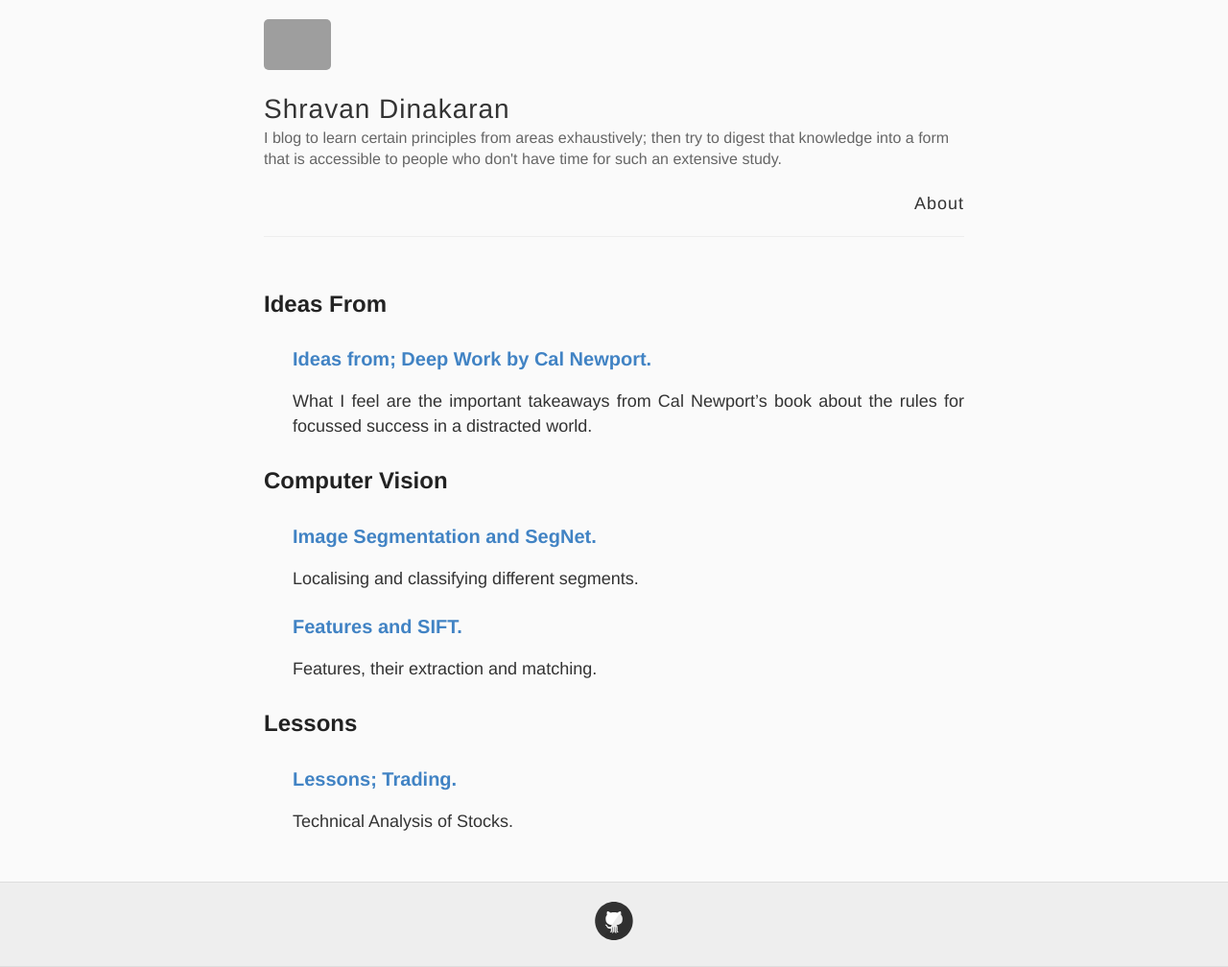
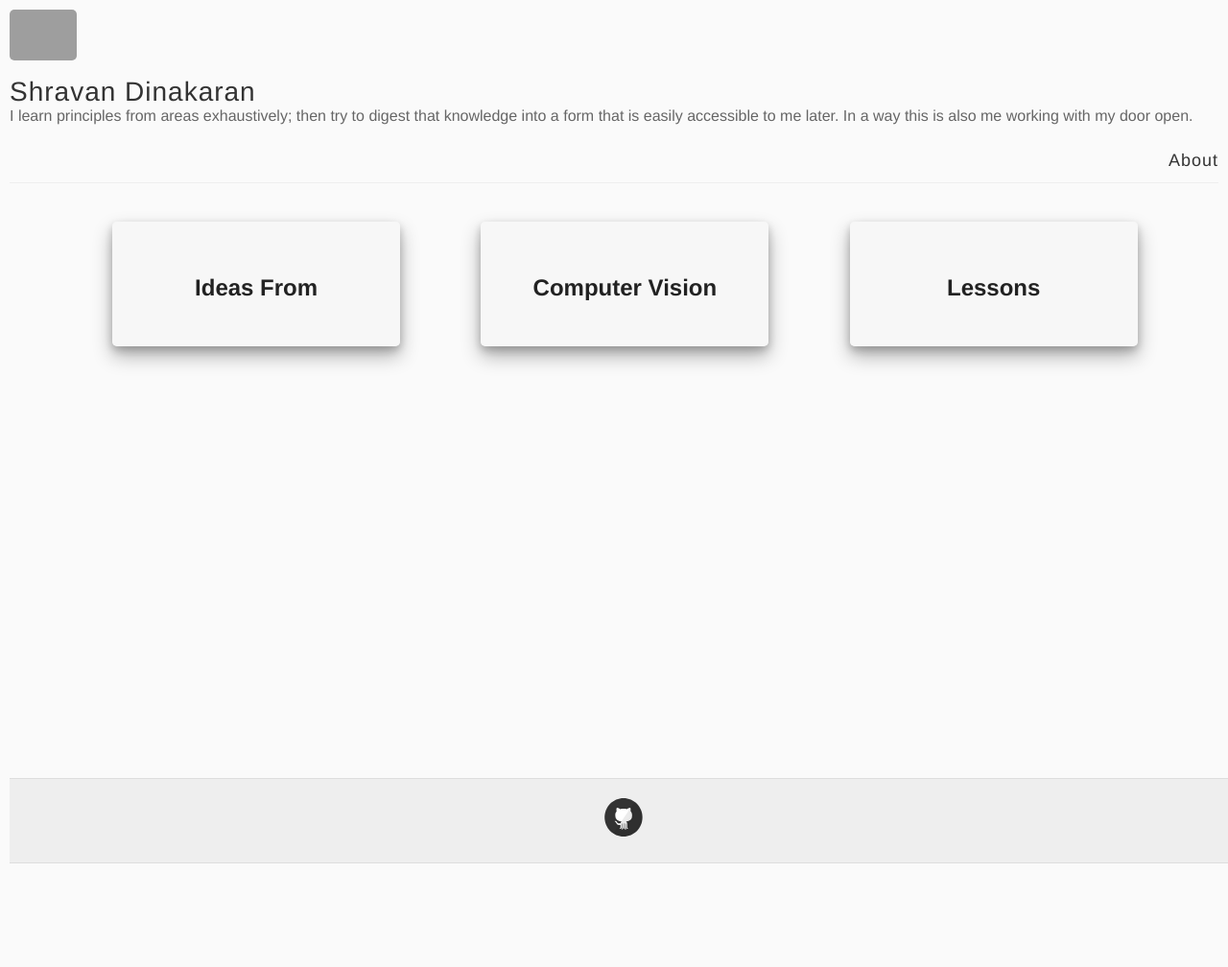
Before and after one commit to shravan-d/shravan-d.github.io, a Jekyll site: the page built from index.html, in a window 1280 px wide. Shown: the whole page at 96% size. Built offline with Jekyll 4.4.1, drawn with Linux system fonts in a browser that asks for light colours; after the commit the page ends 900 px from its top, so only the background shows below that; grey boxes are pictures that could not be loaded.

Commit message:
Changed UI

```diff
--- a/Ideas From/_posts/2021-12-28-deep-work.markdown
+++ b/Ideas From/_posts/2021-12-28-deep-work.markdown
@@ -3,7 +3,7 @@
 title: Ideas from; Deep Work by Cal Newport.
 ---
 
-What I feel are the important takeaways from Cal Newport's book about the rules for focussed success in a distracted world.
+The important takeaways from Cal Newport's book about the rules for focussed success in a distracted world.
 
 > "Waiting for inspiration to strike is a terrible, terrible plan. In fact, perhaps the best piece of advice I can offer to anyone trying to do creative work is to ignore inspiration" - Mason Currey
 
@@ -57,6 +57,7 @@
 Often, in the digital age, distractions occur through the forms of social media. For me, I feel a sense of belonging when I am part of groups and discussion in these applications, and when I'm not I worry if they'll miss me. I use these applications so that I stay in touch with my social circle, and to maybe find new circles or expand my network at best. I've always thought it's a small benefit and it's better than nothing, so why not? However to abandon such a tool is not to miss out on potential small benefits as I fathomed, but instead to get more out of the activities you know could yield large benefits. When picking which of these tools to use, weigh their positives against the negatives. To do so might require you leaving these tools for a period of time, but it is better than using them for the small potential benefits they offer. I was off Instagram, Reddit and Discord for two weeks and nobody expect my close friends noticed, close friends who I am in touch with regardless of my social connectivity.
 
 - *Routines, and Planning*
+
 Arnold Bennet was an author in 19th century England. In one occasion, he wrote about the working class man who doesn't particularly enjoy his 9-5 job (Your's truly). He sneers about how this man thinks of his job as his day, and not the 16 hours that surround it. These other hours are in itself a day within the day where you're free to do what you want to with money from your other day, but I've never thought of it as such. But to do so, you must hone your mind's ability to resist distraction. The distracted mind only seeks temporary entertainment, a release of dopamine without having to think. But what about filling this day within the day with activities that are meaningful, rather than just entertaining.  But to do so, it's crucial to plan ahead exactly what you want to do and when. You don't have to stop watching entertaining youtube videos, but these activities often have a habit of leaking over time. To avoid this leakage, plan your day ahead of time; give yourself time to be entertained but restrict these activites to that time. Mental faculties are capable of continuous hard work. All they need is change and rest in the form of sleep.
 
 The first step towards deep work is to avoid distractions. Small obligations seem harmless in isolation, but the can aggregate to serious damage. As long as I work with frequent distarctions, I might never achieve what I want. Treat shallow with suspicion because it's damage is underestimated and its's importance vastly overestimated. Your time and attention are valuable; choose wisely what you spend it on.
--- a/_config.yml
+++ b/_config.yml
@@ -1,7 +1,9 @@
 name: Shravan Dinakaran
 email:
 description: >- # this means to ignore newlines until "baseurl:"
-  I blog to learn certain principles from areas exhaustively; then try to digest that knowledge into a form that is accessible to people who don't have time for such an extensive study.
+  I learn principles from areas exhaustively; then try to digest that knowledge into a form that is easily accessible
+  to me later. In a way this is also me working with my door open.
+# for people who don't have time for such an extensive study
 baseurl: "" # the subpath of your site, e.g. /blog
 url:
 github_username:
--- a/_layouts/default.html
+++ b/_layouts/default.html
@@ -12,6 +12,7 @@
   </head>
 
   <body>
+
     <div class="wrapper-masthead">
       <div class="container">
         <header class="masthead clearfix">
@@ -32,14 +33,5 @@
     <div id="main" style="text-align: justify;" role="main" class="container">
       {{ content }}
     </div>
-
-    <div class="wrapper-footer">
-      <div class="container">
-        <footer class="footer">
-          {% include svg-icons.html %}
-        </footer>
-      </div>
-    </div>
-
   </body>
 </html>
--- a/index.html
+++ b/index.html
@@ -2,22 +2,73 @@
 layout: default
 ---
 
-<div class="posts">
-  {% for category in site.categories %}
-    <h2>{{ category[0] }}</h3>
-    <ul>
-      {% for post in category[1] %}
-      <article class="post">
-        <div class="card">
-          <div class="post_container">
-            <h3><a href="{{ site.baseurl }}{{ post.url }}">{{ post.title }}</a></h1>
-             <div class="entry">
-             {{ post.excerpt }}
-             </div>
-          </div>
+<div class="landing">
+  <div class="categories">
+    {% assign cat_details = "Ideas and opinions I believe I should remember from the books I've read and some movies I've watched.,Concepts from computer vision that I have recently studied in detail serving as personal notes.,Lessons I have learnt about certain topic that I keep visiting back to." | split: "," %}
+    {% for category in site.categories %}
+      <div class="category" onclick="showPosts('{{ forloop.index0 }}')">
+        <div class="face face1">
+          <h2>{{ category[0] }}</h3>
         </div>
-      </article>
+        <div class="face face2">
+          <p>{{ cat_details[forloop.index0] }}</p>
+        </div>
+      </div>
+    {% endfor %}
+  </div>
+
+  <div id="posts-1">
+    <div class="post-cards">
+      {% assign cat = "Ideas From" %}
+      {% for post in site.categories[cat] %}
+        <div class="post-card">
+          <h3><a href="{{ site.baseurl }}{{ post.url }}">{{ post.title }}</a></h1>
+            <div class="entry"> {{ post.excerpt }} </div>
+        </div>
       {% endfor %}
-    </ul>
-  {% endfor %}
+    </div>
+  </div>
+  <div id="posts-2">
+    <div class="post-cards">
+      {% assign cat = "Computer Vision" %}
+      {% for post in site.categories[cat] %}
+        <div class="post-card">
+          <h3><a href="{{ site.baseurl }}{{ post.url }}">{{ post.title }}</a></h1>
+            <div class="entry"> {{ post.excerpt }} </div>
+        </div>
+      {% endfor %}
+    </div>
+  </div>
+  <div id="posts-3">
+    <div class="post-cards">
+      {% assign cat = "Lessons" %}
+      {% for post in site.categories[cat] %}
+        <div class="post-card">
+          <h3><a href="{{ site.baseurl }}{{ post.url }}">{{ post.title }}</a></h1>
+            <div class="entry"> {{ post.excerpt }} </div>
+        </div>
+      {% endfor %}
+    </div>
+  </div>
+  <div class="wrapper-footer">
+    <div class="container">
+      <footer class="footer">
+        {% include svg-icons.html %}
+      </footer>
+    </div>
+  </div>
 </div>
+
+<script>
+  function showPosts(category_index) {
+    const divs = [document.getElementById("posts-1"), document.getElementById("posts-2"), document.getElementById("posts-3")]
+    if (divs[category_index].style.display === "none"){
+      divs[category_index].style.display = "block";
+      for (let i =0;i<3;i++)
+        if(i!=category_index)
+          divs[i].style.display = "none";
+    }
+    else
+      divs[category_index].style.display = "none";
+  }
+</script>
--- a/style.scss
+++ b/style.scss
@@ -33,6 +33,7 @@
 body {
 	line-height: 1;
 }
+
 ol, ul {
 	list-style: none;
 }
@@ -77,6 +78,10 @@
 
 html {
   font-size: 100%;
+  scroll-behavior: smooth;
+}
+::-webkit-scrollbar {
+  display: none;
 }
 
 body {
@@ -87,7 +92,7 @@
 
 .container {
   margin: 0 auto;
-  max-width: 750px;
+  max-width: 100%;
   padding: 0 10px;
   width: 100%;
 }
@@ -152,6 +157,11 @@
   list-style-type: decimal;
 }
 
+// li {
+//   list-style-type: disc;
+//   border-bottom: 1px solid $lightGray;
+// }
+
 ol ul, ul ol, ul ul, ol ol {
   margin: 0;
 }
@@ -173,11 +183,6 @@
   max-width: 100%;
   margin-left: auto;
   margin-right: auto;
-}
-
-// Fixes images in popup boxes from Google Translate
-.gmnoprint img {
-  max-width: none;
 }
 
 .date {
@@ -207,22 +212,13 @@
     clear: both;
 }
 
-/*********************/
-/* LAYOUT / SECTIONS */
-/*********************/
-
-//
-// .masthead
-//
-
 .wrapper-masthead {
-  margin-bottom: 50px;
+  margin-bottom: -10px;
 }
 
 .masthead {
-  padding: 20px 0;
+  padding: 10px 0;
   border-bottom: 1px solid $lightGray;
-
   @include mobile {
     text-align: center;
   }
@@ -233,7 +229,6 @@
   width: 70px;
   height: 70px;
   margin-right: 15px;
-
   @include mobile {
     float: none;
     display: block;
@@ -247,7 +242,6 @@
 
 .site-info {
   float: left;
-
   @include mobile {
     float: none;
     display: block;
@@ -256,7 +250,8 @@
 }
 
 .site-name {
-  margin: 0;
+  margin: -8px 0 0 0;
+  padding-bottom: 5px;
   color: $darkGray;
   cursor: pointer;
   font-family: $helveticaNeue;
@@ -266,8 +261,9 @@
 }
 
 .site-description {
-  margin: -5px 0 0 0;
+  margin: -15px 0 0 0;
   color: $gray;
+  cursor: default;
   font-size: 16px;
 
   @include mobile {
@@ -277,10 +273,9 @@
 
 nav {
   float: right;
-  margin-top: 23px; // @TODO: Vertically middle align
+  margin-top: 23px;
   font-family: $helveticaNeue;
   font-size: 18px;
-
   @include mobile {
     float: none;
     margin-top: 9px;
@@ -302,21 +297,119 @@
   }
 }
 
-//
-// .main
-//
-
-.posts > .post {
-  padding-bottom: 2em;
-  border-bottom: 1px solid $lightGray;
+.landing{
+  margin-top: 50px;
 }
 
-.posts > .post:last-child {
-  padding-bottom: 1em;
-  border-bottom: none;
+    // .categories{
+    //   position: relative;
+    // }
+
+.categories:after {
+  content: "";
+  display: table;
+  clear: both;
+}
+
+.category {
+  cursor: pointer;
+  float: left;
+  margin-left: 8.5%;
+  width: 22%;
+  text-align: center;
+}
+
+.category .face{
+  width: 300px;
+  border-radius: 5px;
+  height: 130px;
+  transition: 0.5s;
+}
+
+.category .face.face1{
+  position: relative;
+  box-shadow: 0 4px 8px 0 rgba(0, 0, 0, 0.2);
+  background: rgb(247, 247, 247);
+  display: flex;
+  justify-content: center;
+  align-items: center;
+  transform: translateY(0);
+  transition: 0.5s;
+}
+
+.category:hover .face.face1{
+  background: #727272;
+  transform: translateY(-24px);
+  opacity: 1;
+}
+
+.category .face.face2{
+  position: relative;
+  background: #fff;
+  display: flex;
+  justify-content: center;
+  align-items: center;
+  padding: 20px;
+  z-index: -1;
+  box-sizing: border-box;
+  box-shadow: 0 10px 20px rgba(0, 0, 0, 0.3);
+  transform: translateY(-130px);
+  transition: 0.5s;
+}
+.category:hover .face.face2{
+  transform: translateY(-27px);
+}
+.category:hover:after .face.face2{
+  z-index: 2;
+}
+
+.post-cards{
+  align-items: stretch;
+  display: flex;
+  flex-direction: row;
+  flex-wrap: nowrap;
+  overflow-x: auto;
+  overflow-y: hidden;
+  // border: 1px solid $lightGray;
+  margin-top: 8%;
+  gap: 0 50px;
+}
+.post-card {
+  box-shadow: 0 0 4px 2px rgba(0, 0, 0, 0.1);
+  background: rgb(253, 253, 253);
+  width: 300px;
+  height: 250px;
+  padding: .75rem;
+  margin: 2rem 2rem;
+  border: 0;
+  flex-basis: max-content;
+  border: 1px solid $lightGray;
+}
+
+#posts-1{
+  display: none;
+  position: absolute;
+  margin-top: -80px;
+}
+#posts-2{
+  display: none;
+  position: absolute;
+  margin-top: -113px;
+}
+#posts-3{
+  display: none;
+  position: absolute;
+  margin-top: -80px;
 }
 
 .post {
+  display: grid;
+  grid-template-columns: 15em 750px;
+  grid-gap: 50px;
+  max-width: 100em;
+  width: 90%;
+  margin: 0 auto;
+
   blockquote {
     margin: 1.8em .8em;
     border-left: 2px solid $gray;
@@ -336,8 +429,64 @@
   }
 }
 
+.post > nav {
+	position: sticky;
+	top: 2rem;
+	align-self: start;
+}
+
+.section-nav {
+  margin-top: 2rem;
+  padding-left: 0;
+  border: 1px solid $lightGray;
+}
+
+.section-nav a:hover,
+.section-nav a:focus {
+  color: rgb(0, 0, 0);
+}
+
+.section-nav a {
+  text-align: left;
+  text-decoration: none;
+  display: block;
+  padding: .125rem 0;
+  color: rgb(78, 78, 78);
+  transition: all 50ms ease-in-out;
+}
+
+progress {
+	-webkit-appearance: none;
+	appearance: none;
+	position: fixed;
+	top: 0;
+	left: 0;
+	transform: translate(calc(-50% + 3px), calc(50vh - 50%)) rotate(90deg);
+	width: 100vh;
+	height: 6px;
+}
+
+progress::-webkit-progress-bar {
+	background-color: #fdfdfd;
+}
+
+progress::-webkit-progress-value {
+	background-color: #3a3a3a;
+	border-top-right-radius: 5px;
+}
+
 .wrapper-footer {
-  margin-top: 50px;
+  position: absolute;
+  bottom: 0;
+  width: 100%;
+  border-top: 1px solid #ddd;
+  border-bottom: 1px solid #ddd;
+  background-color: $lightGray;
+}
+.wrapper-footer-post {
+  position: relative;
+  bottom: 0;
+  width: 100%;
   border-top: 1px solid #ddd;
   border-bottom: 1px solid #ddd;
   background-color: $lightGray;
@@ -371,3 +520,16 @@
   code {
     font-family:'Bitstream Vera Sans Mono','Courier', monospace;
   }
+
+@media screen and (max-width: 600px) {
+  .column {
+    width: 100%;
+    display: block;
+    margin-bottom: 30px;
+    margin-left: 5%;
+  }
+  #category {
+    width: 90%;
+    padding: 6px;
+  }
+}
```
Also changed, not shown: Computer Vision/_posts/2022-01-03-features.markdown (+4 -4 lines), Lessons/_posts/2022-02-03-trading.markdown (+10 -10 lines), _includes/toc.html (added, +174 -0 lines), _layouts/post.html (added, +40 -0 lines).
